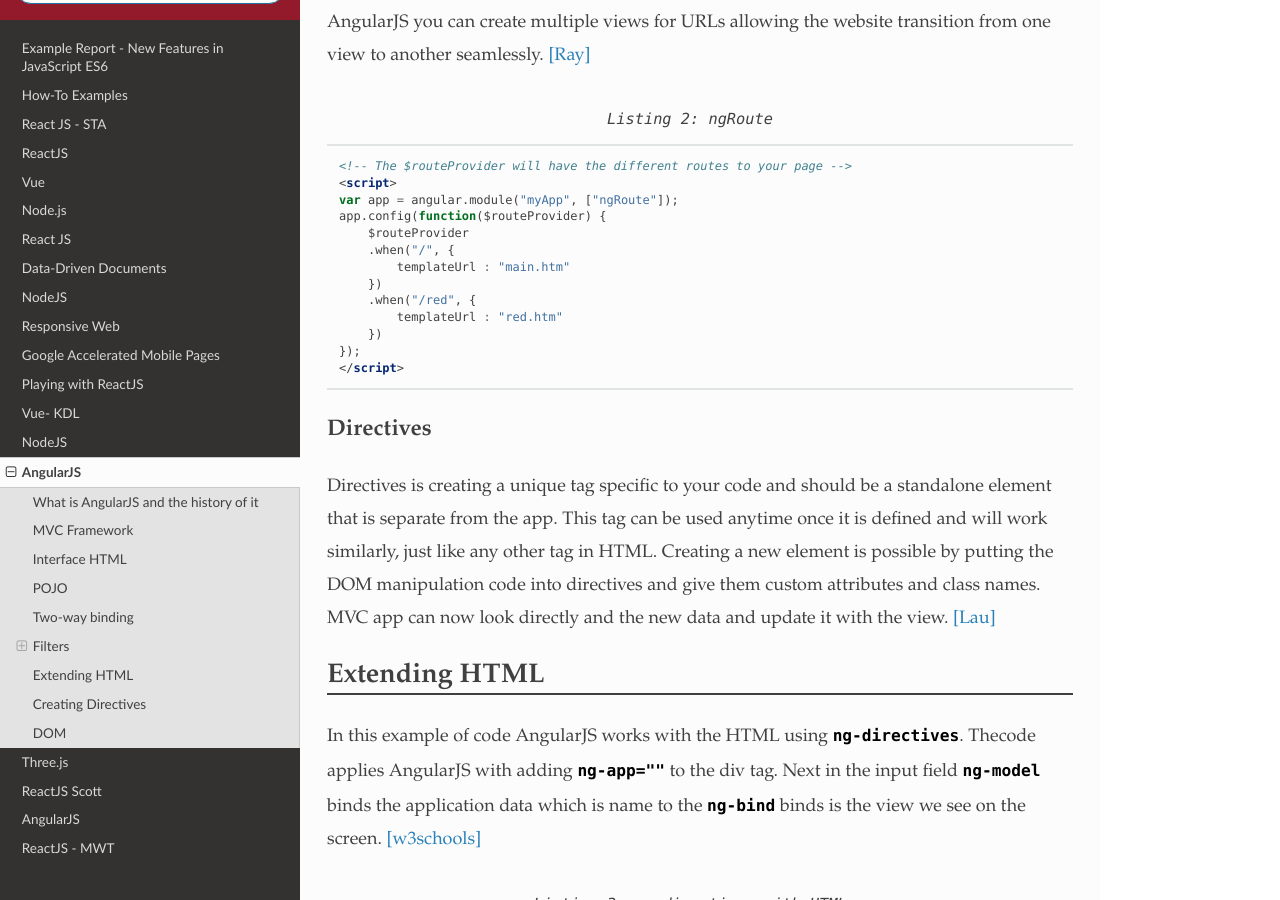
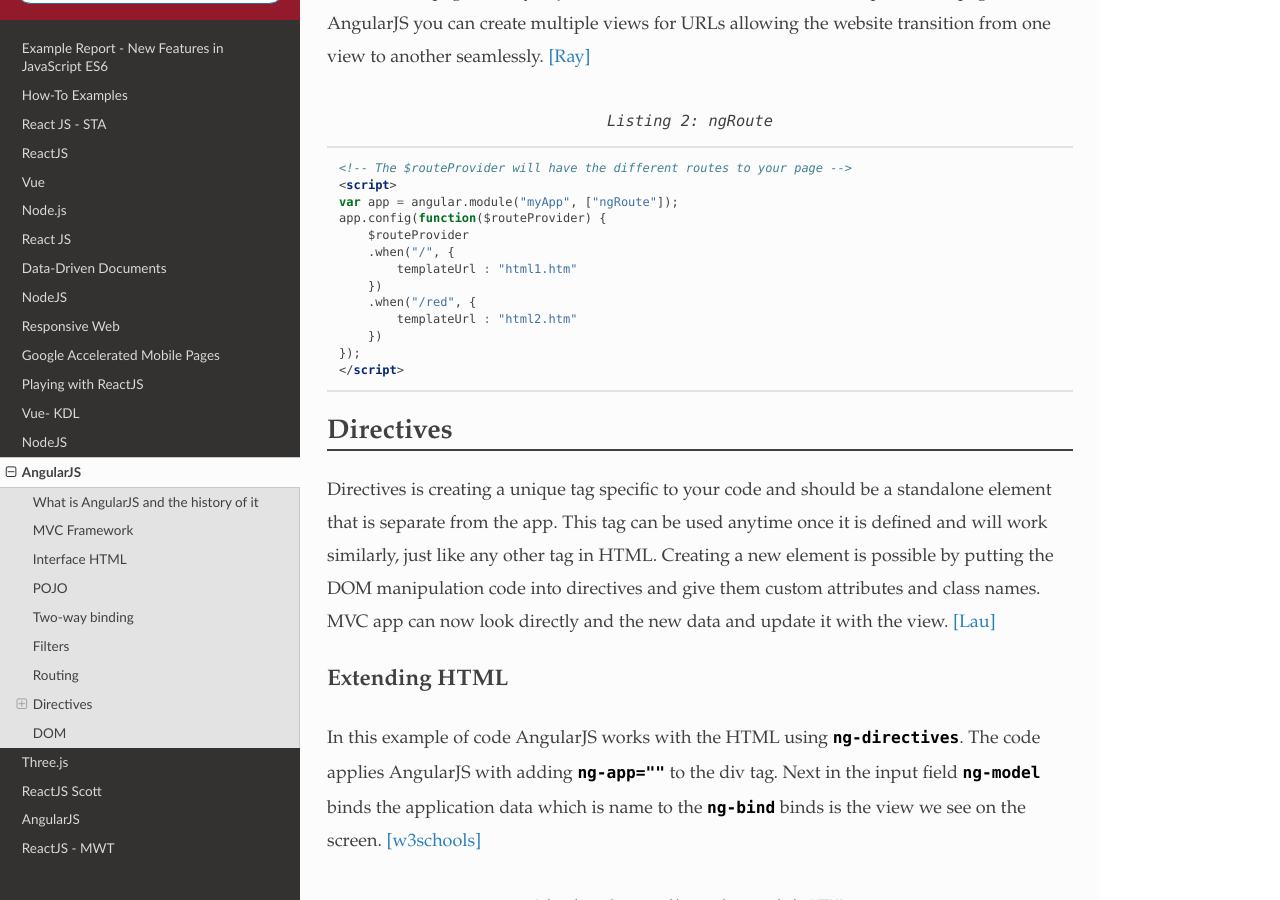
Before and after one commit to pvcraven/2019_spring_web_dev, a Sphinx documentation site: the page built from source/final/mangold/index.rst, in a window 1280 px wide and 900 px high, scrolled down 3002 px. Built offline with Sphinx 7.4.7 and the Read the Docs theme 2.0.0, drawn with Linux system fonts in a browser that asks for light colours.

Commit message:
adding stuff

```diff
--- a/source/final/mangold/index.rst
+++ b/source/final/mangold/index.rst
@@ -105,7 +105,7 @@
 letter 'b' it would return everything with the letter 'b'. [w3schools]_
 
 Routing
-~~~~~~~
+-------
 
 Routing is important to the single page applications (SPA) and updating from one
 view to the next. Developers don't want to load a whole new page when something
@@ -128,16 +128,16 @@
     app.config(function($routeProvider) {
         $routeProvider
         .when("/", {
-            templateUrl : "main.htm"
+            templateUrl : "html1.htm"
         })
         .when("/red", {
-            templateUrl : "red.htm"
+            templateUrl : "html2.htm"
         })
     });
     </script>
 
 Directives
-~~~~~~~~~~
+----------
 
 Directives is creating a unique tag specific to your code and should be a
 standalone element that is separate from the app. This tag can be used anytime
@@ -147,10 +147,10 @@
 directly and the new data and update it with the view. [Lau]_
 
 Extending HTML
---------------
+~~~~~~~~~~~~~~
 
 In this example of code AngularJS works with the HTML using ``ng-directives``.
-Thecode applies AngularJS with adding ``ng-app=""`` to the div tag. Next in the
+The code applies AngularJS with adding ``ng-app=""`` to the div tag. Next in the
 input field ``ng-model`` binds the application data which is name to the
 ``ng-bind`` binds is the view we see on the screen. [w3schools]_
 
@@ -170,8 +170,11 @@
     </body>
     </html>
 
+.. image:: ExtendHTML.PNG
+    :width: 35%
+
 Creating Directives
--------------------
+~~~~~~~~~~~~~~~~~~~
 
 A directive can be created for elements, classes, and attributes. This simple
 example will be for an element name that will print out a ``<h1></h1>`` tag, but
@@ -203,6 +206,9 @@
     </body>
     </html>
 
+.. image:: directive.PNG
+    :width: 35%
+
 DOM
 ---
 Document Object Model (DOM) adds behaviors, and with Angular it should be inside
```
Also changed, not shown: source/final/mangold/example.html (deleted, +0 -15 lines).
